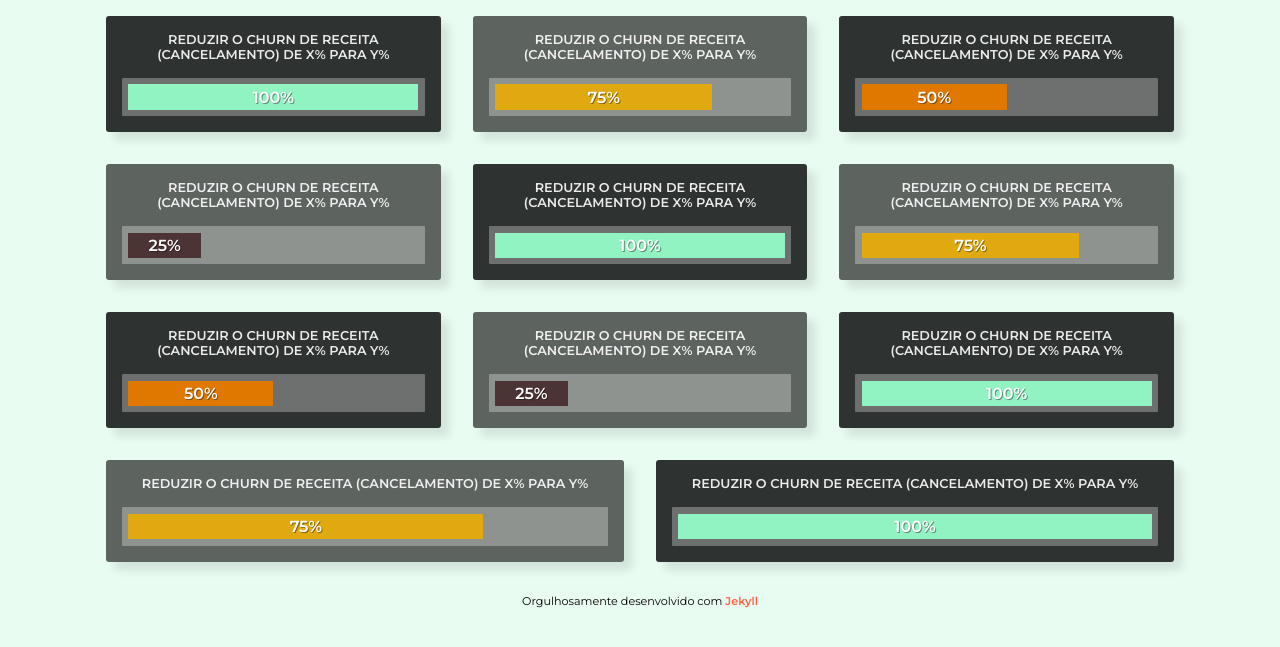
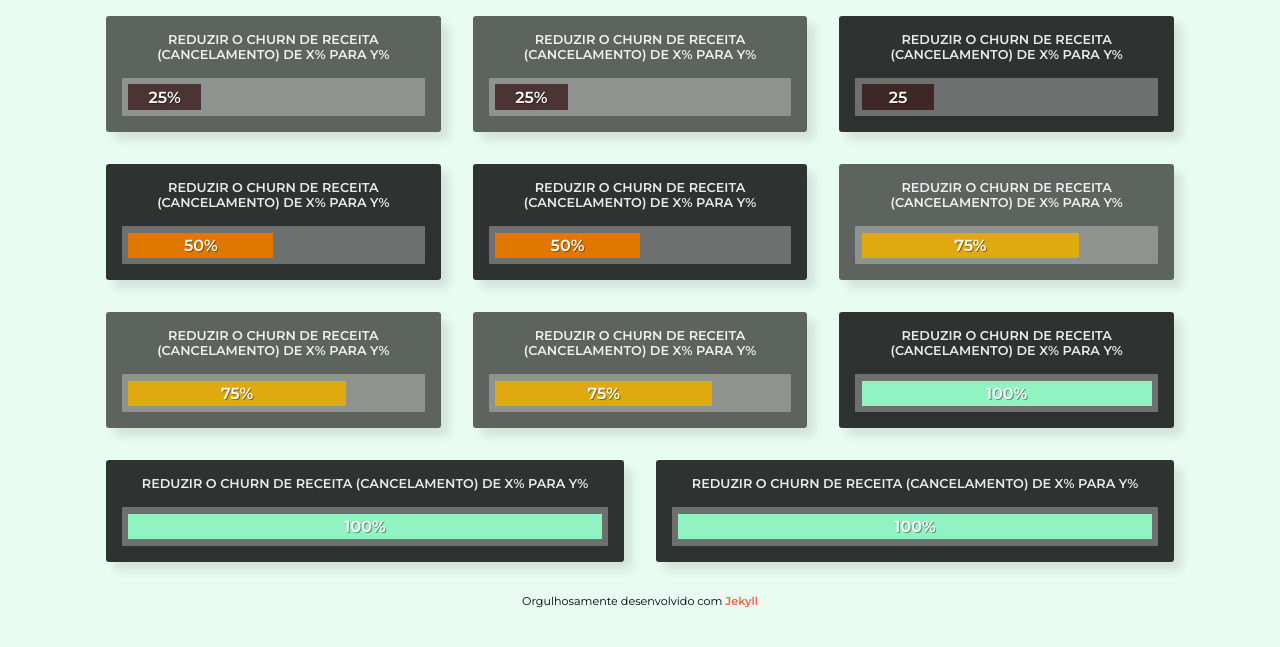
Before and after one commit to denismanfroi/fs-okr, a Jekyll site: the page built from index.md, in a window 1280 px wide. Shown: the top 647 px of the page. Built offline with Jekyll 4.4.1, drawn with Linux system fonts in a browser that asks for light colours; nearby versions of some CDN libraries.

Commit message:
Mudança de ordem

```diff
--- a/_layouts/home.html
+++ b/_layouts/home.html
@@ -4,70 +4,70 @@ layout: default
 
 <div data-limit="1100" class="d-flex">
     <ul class="list-okr d-flex flex1 flex-wrap">
-        <li class="d-flex column flex1">
+        <li class="d-flex column flex1" data-color="1">
             <p class="title-okr aic jcc">Reduzir o churn de receita (cancelamento) de X% para Y%</p>
             <div class="progress-okr d-flex flex1">
-                <span data-color="verde" class="bar-progress d-flex aic jcc" style="width: 100%;">100%</span>
+                <span class="bar-progress d-flex aic jcc" style="width: 100%;">100%</span>
             </div>
         </li>
-        <li class="d-flex column flex1">
+        <li class="d-flex column flex1" data-color="2">
             <p class="title-okr aic jcc">Reduzir o churn de receita (cancelamento) de X% para Y%</p>
             <div class="progress-okr d-flex flex1">
-                <span data-color="amarelo" class="bar-progress d-flex aic jcc" style="width: 75%;">75%</span>
+                <span class="bar-progress d-flex aic jcc" style="width: 75%;">75%</span>
             </div>
         </li>
-        <li class="d-flex column flex1">
+        <li class="d-flex column flex1" data-color="3">
             <p class="title-okr aic jcc">Reduzir o churn de receita (cancelamento) de X% para Y%</p>
             <div class="progress-okr d-flex flex1">
-                <span data-color="laranja" class="bar-progress d-flex aic jcc" style="width: 50%;">50%</span>
+                <span class="bar-progress d-flex aic jcc" style="width: 50%;">50%</span>
             </div>
         </li>
-        <li class="d-flex column flex1">
+        <li class="d-flex column flex1" data-color="4">
             <p class="title-okr aic jcc">Reduzir o churn de receita (cancelamento) de X% para Y%</p>
             <div class="progress-okr d-flex flex1">
-                <span data-color="vermelho" class="bar-progress d-flex aic jcc alert-box" style="width: 25%;">25%</span>
+                <span class="bar-progress d-flex aic jcc" style="width: 25%;">25%</span>
             </div>
         </li>
-        <li class="d-flex column flex1">
+        <li class="d-flex column flex1" data-color="1">
             <p class="title-okr aic jcc">Reduzir o churn de receita (cancelamento) de X% para Y%</p>
             <div class="progress-okr d-flex flex1">
-                <span data-color="verde" class="bar-progress d-flex aic jcc" style="width: 100%;">100%</span>
+                <span class="bar-progress d-flex aic jcc" style="width: 100%;">100%</span>
             </div>
         </li>
-        <li class="d-flex column flex1">
+        <li class="d-flex column flex1" data-color="2">
             <p class="title-okr aic jcc">Reduzir o churn de receita (cancelamento) de X% para Y%</p>
             <div class="progress-okr d-flex flex1">
-                <span data-color="amarelo" class="bar-progress d-flex aic jcc" style="width: 75%;">75%</span>
+                <span class="bar-progress d-flex aic jcc" style="width: 75%;">75%</span>
             </div>
         </li>
-        <li class="d-flex column flex1">
+        <li class="d-flex column flex1" data-color="3">
             <p class="title-okr aic jcc">Reduzir o churn de receita (cancelamento) de X% para Y%</p>
             <div class="progress-okr d-flex flex1">
-                <span data-color="laranja" class="bar-progress d-flex aic jcc" style="width: 50%;">50%</span>
+                <span class="bar-progress d-flex aic jcc" style="width: 50%;">50%</span>
             </div>
         </li>
-        <li class="d-flex column flex1">
+        <li class="d-flex column flex1" data-color="4">
             <p class="title-okr aic jcc">Reduzir o churn de receita (cancelamento) de X% para Y%</p>
             <div class="progress-okr d-flex flex1">
-                <span data-color="vermelho" class="bar-progress d-flex aic jcc alert-box" style="width: 25%;">25%</span>
+                <span class="bar-progress d-flex aic jcc" style="width: 25%;">25%</span>
             </div>
         </li>
-        <li class="d-flex column flex1">
+        <li class="d-flex column flex1" data-color="1">
             <p class="title-okr aic jcc">Reduzir o churn de receita (cancelamento) de X% para Y%</p>
             <div class="progress-okr d-flex flex1">
-                <span data-color="verde" class="bar-progress d-flex aic jcc" style="width: 100%;">100%</span>
+                <span class="bar-progress d-flex aic jcc" style="width: 100%;">100%</span>
             </div>
         </li>
-        <li class="d-flex column flex1">
+        <li class="d-flex column flex1" data-color="2">
             <p class="title-okr aic jcc">Reduzir o churn de receita (cancelamento) de X% para Y%</p>
             <div class="progress-okr d-flex flex1">
-                <span data-color="amarelo" class="bar-progress d-flex aic jcc" style="width: 75%;">75%</span>
+                <span class="bar-progress d-flex aic jcc" style="width: 75%;">75%</span>
             </div>
         </li>
-        <li class="d-flex column flex1">
+        <li class="d-flex column flex1" data-color="4">
             <p class="title-okr aic jcc">Reduzir o churn de receita (cancelamento) de X% para Y%</p>
             <div class="progress-okr d-flex flex1">
-                <span data-color="verde" class="bar-progress d-flex aic jcc" style="width: 100%;">100%</span>
+                <span class="bar-progress d-flex aic jcc" style="width: 25%;">25</span>
             </div>
         </li>
     </ul>
--- a/assets/css/tpl/tpl.css
+++ b/assets/css/tpl/tpl.css
@@ -32,16 +32,20 @@ body{background-color: hsla(150, 80%, 76%, .2);}
     padding: .2rem;
     text-shadow: 1px 1px 0 hsla(0, 0%, 0%, .4);
 }
-[data-color="verde"]{background-color: hsl(150, 80%, 76%);}
-[data-color="amarelo"]{background-color: hsl(44, 87%, 47%);}
-[data-color="laranja"]{background-color: hsl(32, 100%, 44%);}
-[data-color="vermelho"]{background-color: hsl(0, 100%, 44%);}
-.alert-box{
+[data-color="1"] {order:4;}
+[data-color="2"] {order:3;}
+[data-color="3"] {order:2;}
+[data-color="4"] {order:1;}
+
+[data-color="1"] .progress-okr .bar-progress{background-color: hsl(150, 80%, 76%);}
+[data-color="2"] .progress-okr .bar-progress{background-color: hsl(44, 87%, 47%);}
+[data-color="3"] .progress-okr .bar-progress{background-color: hsl(32, 100%, 44%);}
+[data-color="4"] .progress-okr .bar-progress{
     animation-name: color;
     animation-duration: 2s;
     animation-iteration-count: infinite;
-  }
-
+    background-color: hsl(0, 100%, 44%);
+}
   @keyframes color {
     0% {
       background-color: hsl(0, 100%, 44%);
```
